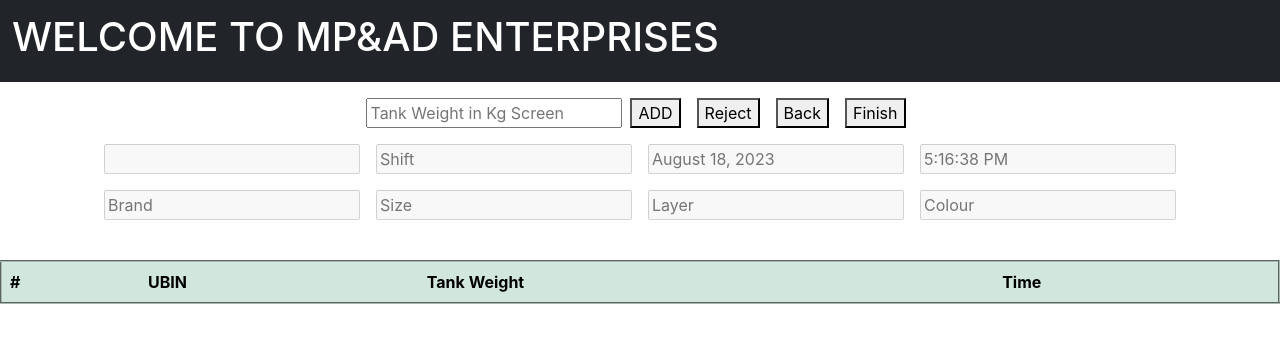
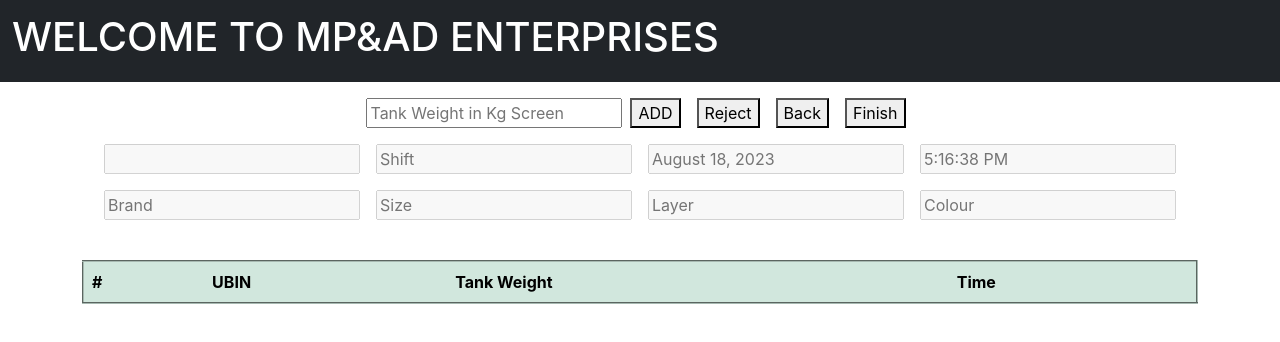
Before and after one commit to Verchasve/weightregulator, a React (Create React App) app: page /prodTable in a window 1280 px wide. Shown: the top 342 px of the page. Built offline with nearby package versions, Linux system fonts and the light colour scheme; no server answers.

Commit message:
change Done 18-08-2023

```diff
--- a/src/component/ProdTable.js
+++ b/src/component/ProdTable.js
@@ -1,6 +1,6 @@
-import React from 'react';
+//import  from 'react';
 import { useNavigate } from "react-router-dom";
-import { useState, useEffect } from 'react';
+import React, { useState, useEffect } from 'react';
 import '../App.css';
 
 
@@ -32,7 +32,7 @@ let operator
 
   return (
     <>
-      <body onload="updateClock(); setInterval('updateClock()', 1000), updateDate(); setInterval('updateDate()',10000)">
+      <body>
         <nav className='navbar navbar-expand-lg navbar-dark bg-dark'>
           <div className='container-fluid title'>
             <a className='navbar-brand title' href='#'>
@@ -155,6 +155,7 @@ let operator
             </div>
           </div>
 
+          <div className="container">
             <div className='containerTable' id='productionTable'>
               <br />
               <table
@@ -174,6 +175,7 @@ let operator
                 </thead>
               </table>
             </div>
+          </div>
         </center>
       </body>
     </>
```
Lines whose indentation alone changed are shown as unchanged.
